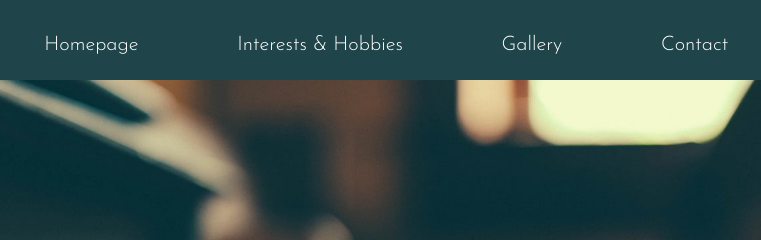
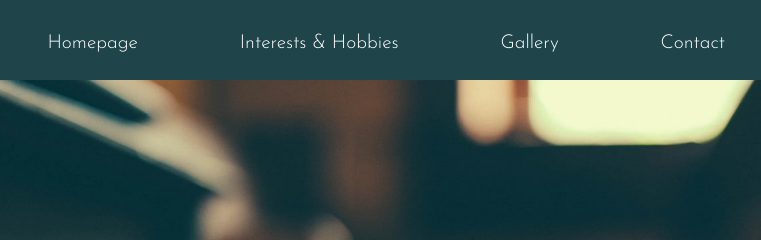
Before and after one commit to dondowoldo/dondowoldo.github.io, a plain HTML site: page index.html in a window 1280 px wide. Shown: the top 240 px of the page, 453-1214 px from the left. Drawn offline with nearby package versions, Linux system fonts and the light colour scheme.

Commit message:
Update styles.css

```diff
--- a/styles.css
+++ b/styles.css
@@ -44,5 +44,5 @@
     width: 70%;
     color: white;
     font-family: 'Josefin Sans', sans-serif;
-    font-size: 20px;
+    font-size: 1.5vw;
 }
```
